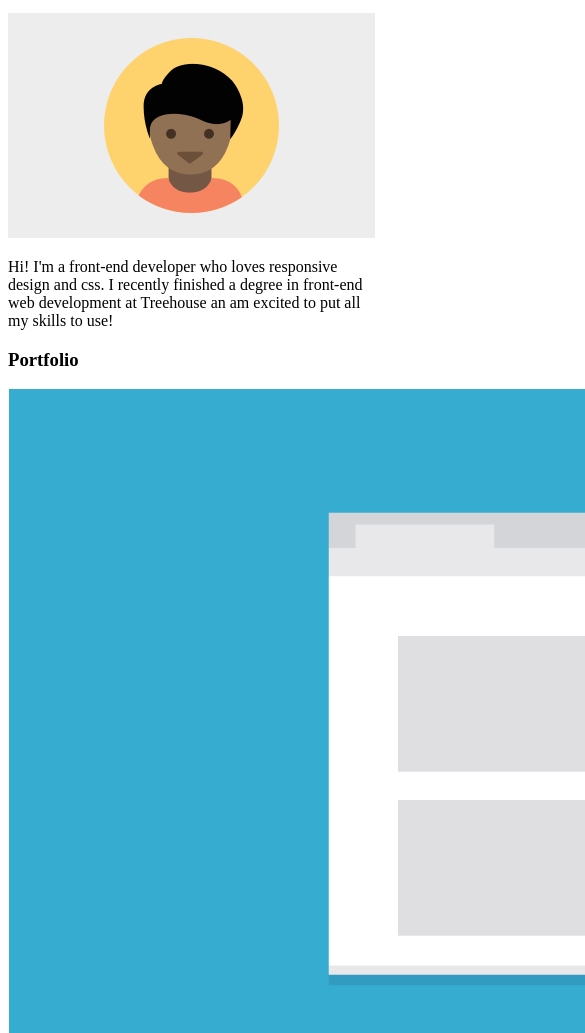
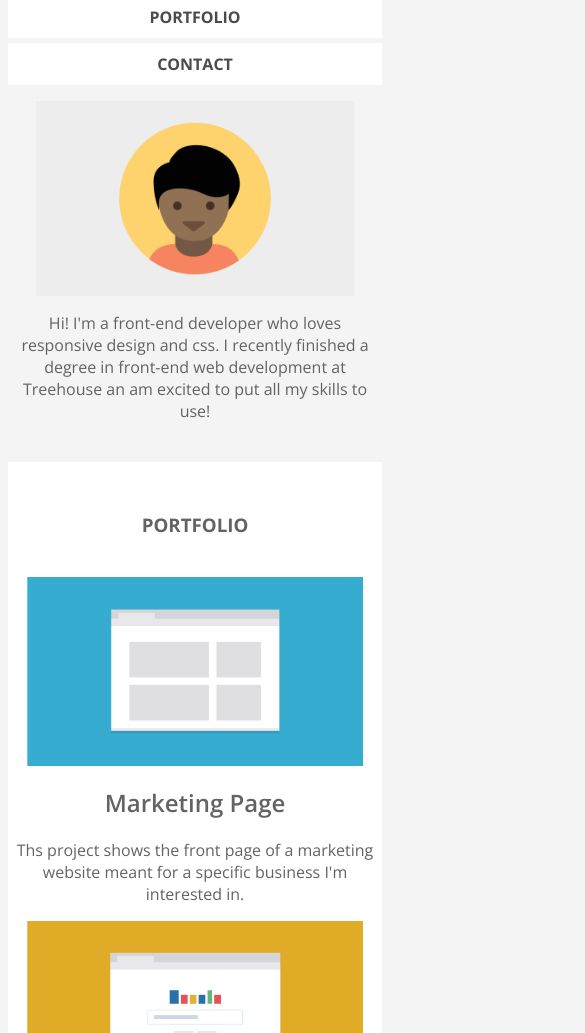
Before and after one commit to Melanie12/Techdegree-WebDev-Unit-2, a plain HTML site: page index.html in a window 390 px wide. Shown: the part 137-1170 px from the top of the page, 585 px wide, since content can reach past the window. Drawn offline with nearby package versions, Linux system fonts and the light colour scheme.

Commit message:
Mobile version x320

```diff
--- a/css/styles.css
+++ b/css/styles.css
@@ -0,0 +1,75 @@
+body {
+	font-family : "Open Sans", sans serif;
+	color :#636363;
+	text-align : center;
+	background-color:#f4f4f4;
+}
+
+h3 {
+text-transform : uppercase;
+    padding-top: 50px;
+    margin-bottom: 40px;
+}
+
+h2 {
+font-weight :600;
+}
+
+a {
+text-decoration : none;
+color : #4b4b4b;
+text-transform : uppercase;
+font-weight:700;
+}
+
+ul{
+padding-left:0px
+}
+
+li {
+background-color:white;
+display: block;
+margin-bottom: 5px;
+padding-top :10px;
+padding-bottom :10px;
+}
+.nav{
+text-align:center;
+}
+
+#profile-photo{
+width:85%;
+display:block;
+margin-left:auto;
+margin-right:auto;
+}
+
+.intro {
+margin-bottom :10px;
+}
+
+.portfolio {
+margin-top:40px;
+background-color:white;
+padding-bottom:50px;
+}
+
+.portfolio-photo {
+width: 90%;
+display:block;
+margin-left:auto;
+margin-right:auto;
+}
+
+.final-words{
+display:block;
+float:left;
+margin-top:10px;
+margin-bottom:0px
+padding-bottom:25px;
+font-weight:700;
+}
+
+a.final-words{
+	float:right;
+}
--- a/index.html
+++ b/index.html
@@ -4,13 +4,14 @@
     <meta charset="utf-8">
 	<meta name="viewport" content="width=device-width"/>
 	<link rel="stylesheet" href="css/styles.css"/>
-	<link href="https://fonts.googleapis.com/css?family=Open+Sans:400,700" rel="stylesheet">
+	<link href="https://fonts.googleapis.com/css?family=Open+Sans:400,600,700" rel="stylesheet">
+
 
     <title>My portfolio website</title>
   </head>
 
   <body>
-
+<div class="intro">
  <header >
   <h1 class="name">Student Name </h1>
  <ul class="nav" style="list-style-type:none">
@@ -18,47 +19,35 @@
 		<li><a href="#">Portfolio</a></li>
 		<li><a href="#">Contact</a></li>
 	</ul>
+ </header>
 
-
- </header>
-<div class="intro">
  <img src="images/responsive-layout-profile.png" alt="my profile photo" id="profile-photo">
 	<p> Hi! I'm a front-end developer who loves responsive design and css. I recently finished a degree in front-end web development at Treehouse an am excited to put all my skills to use!</p>
  </div>
 
+<div class="portfolio">
+	<h3>Portfolio</h3>
 
-	<h3>Portfolio</h3>
-<div class="portfolio">
 		<img src="images/portfolio-1.png" alt="marketing-website" class="portfolio-photo" />
 		<h2>Marketing Page</h2>
 		<p>Ths project shows the front page of a marketing website meant for a specific business I'm interested in.</p>
- </div>
 
- <div class="portfolio">
 		<img src="images/portfolio-2.png" alt="search-website" class="portfolio-photo" />
 		<h2>Search Page </h2>
 		<p>This project searches through a specific database to find information that the user is trying to loop up.</p>
-</div>
 
-<div class="portfolio">
 		<img src="images/portfolio-3.png" alt="travel-website" class="portfolio-photo"/>
 		<h2>Travel App</h2>
 		<p>This project compares travel times based on different transportation methods and tells you the best one.</p>
-</div>
 
-<div class="portfolio">
 		<img src="images/portfolio-4.png" alt="map-website" class="portfolio-photo"/>
 		<h2>Map of Favorite Spots</h2>
 		<p>Ths project uses mapping apis to plot points for my favorite spots in the city for a do-it-yourself walking tour.</p>
-</div>
 
-<div class="portfolio">
 		<img src="images/portfolio-5.png" alt="photo-gallery" class="portfolio-photo"/>
 		<h2>Photo Gallery</h2>
 		<p>This project shows pictures from a recent trip to the viewer and allows them to easily navigate through photos.</p>
-</div>
 
-<div class="portfolio">
 		<img src="images/portfolio-6.png" alt="calculator-website" class="portfolio-photo"/>
 		<h2>Calculator</h2>
 		<p>Someone can enter in the numbers they want, and press the big blue button and get the result.</p>
@@ -70,8 +59,10 @@
 		<p>If you're interested in chatting or want more information about what I've been working on, I'd love to hear from you!</p>
 		<p>Phone <strong>+1 (111)555-1234</strong></p>
 		<p>Email <strong>email@yoursite.com</strong></p>
-		<p>Student name</p>
-	<h3 id="backtotop">BACK TO TOP </h3>
+
+		<hr/>
+		<p class="final-words">Student name</p>
+		<a href="#intro" class="final-words">BACK TO TOP </a>
 
 
 </footer>
```
